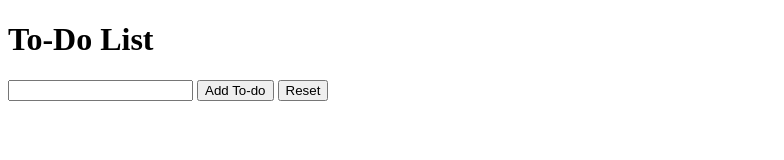
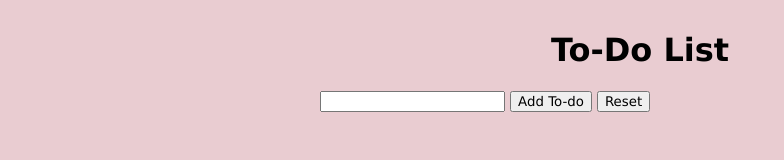
Before and after one commit to catherinetung/dom-todo-lab, a plain HTML site: page index.html in a window 1280 px wide. Shown: the whole page, without its empty margins (0-784 px from the left). Drawn offline with Linux system fonts and the light colour scheme.

Commit message:
Add some style

```diff
--- /dev/null
+++ b/css/style.css
@@ -0,0 +1,27 @@
+body {
+  margin: auto;
+  width: 50%;
+  border: 3px;
+  padding: 10px;
+  font-family: Verdana, Geneva, Tahoma, sans-serif;
+  background-color: rgb(233, 204, 209);
+}
+
+button {
+  font-family: Verdana, Geneva, Tahoma, sans-serif
+}
+
+div {
+  display: inline;
+  margin: auto;
+  width: 50%;
+  text-align: center;
+}
+
+h1 {
+  text-align: center;
+}
+
+ul{
+  padding-left: 28%;
+}
--- a/index.html
+++ b/index.html
@@ -6,12 +6,13 @@
   <meta name="viewport" content="width=device-width, initial-scale=1.0">
   <title>DOM To-do Lab</title>
   <script defer src="js/app.js"></script>
+  <link rel="stylesheet" href="css/style.css"
 </head>
 <body>
   <h1>To-Do List</h1>
-  <input id = "enter-item" type = "text">
-  <button id = "submit-button">Add To-do</button>
-  <button id = "reset">Reset</button>
+  <div><input id = "enter-item" type = "text"></div>
+  <div><button id = "submit-button">Add To-do</button></div>
+  <div><button id = "reset">Reset</button></div>
   <ul id = "todo-list"></ul>
 </body>
 </html>
--- a/js/app.js
+++ b/js/app.js
@@ -16,11 +16,12 @@ const rst = document.getElementById('reset')
 rst.addEventListener('click', function(evt2){
   const oldList = document.querySelectorAll('li');
   oldList.forEach(todo => todo.remove())
-  input.value = ""
+  // input.value = "" - not sure why this is throwing an error in my code but removing it functionally still allows it to work, it just doesn't clear the input if something is there
 })
 
 const rmItem = document.querySelector('ul')
 rmItem.addEventListener('click', function(evt3){
   const rmLi = evt3.target
+  //when you console log evt3.target, clicking on the individual list item works to isolate li
   rmLi.remove()
 })
```
